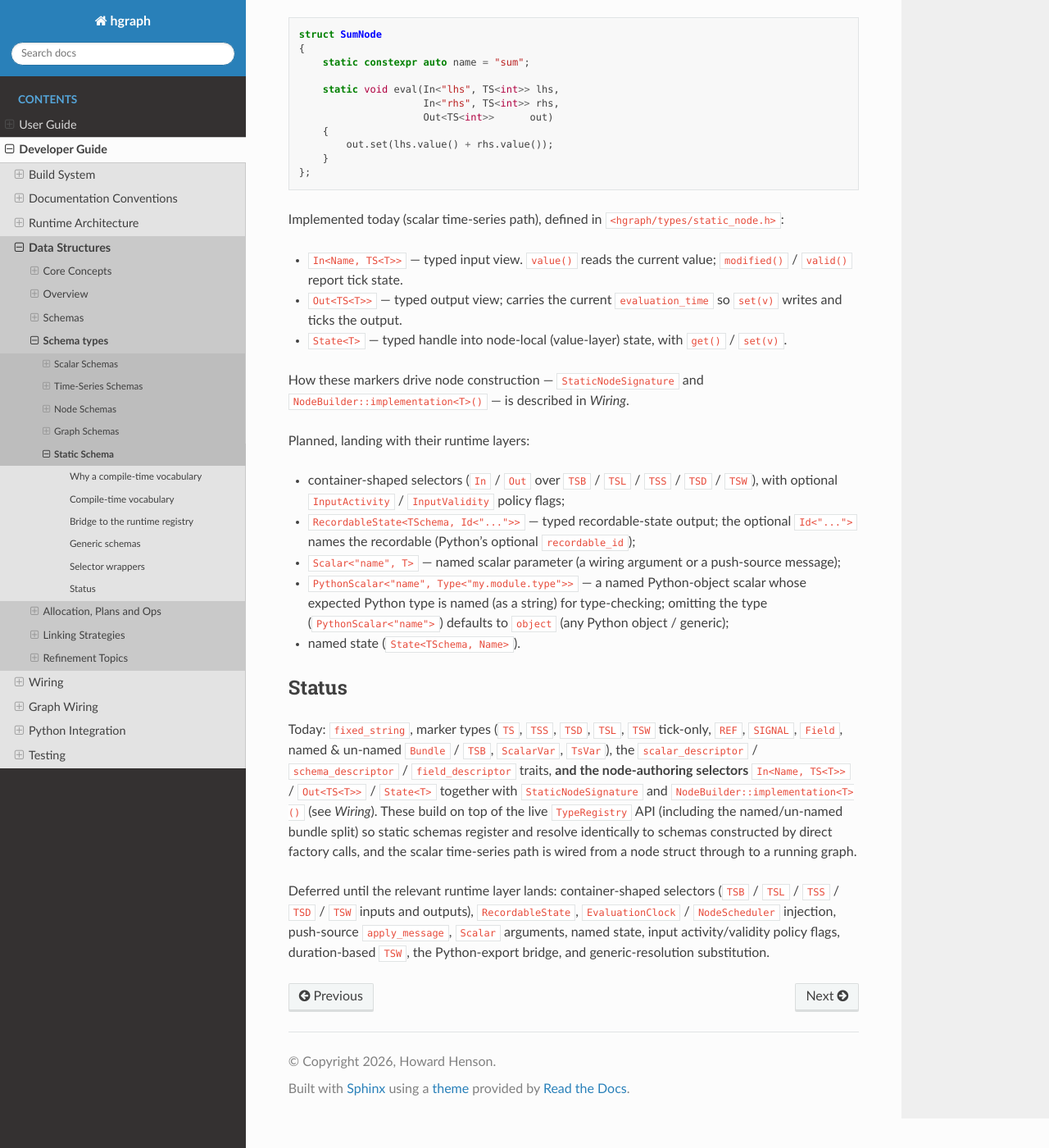
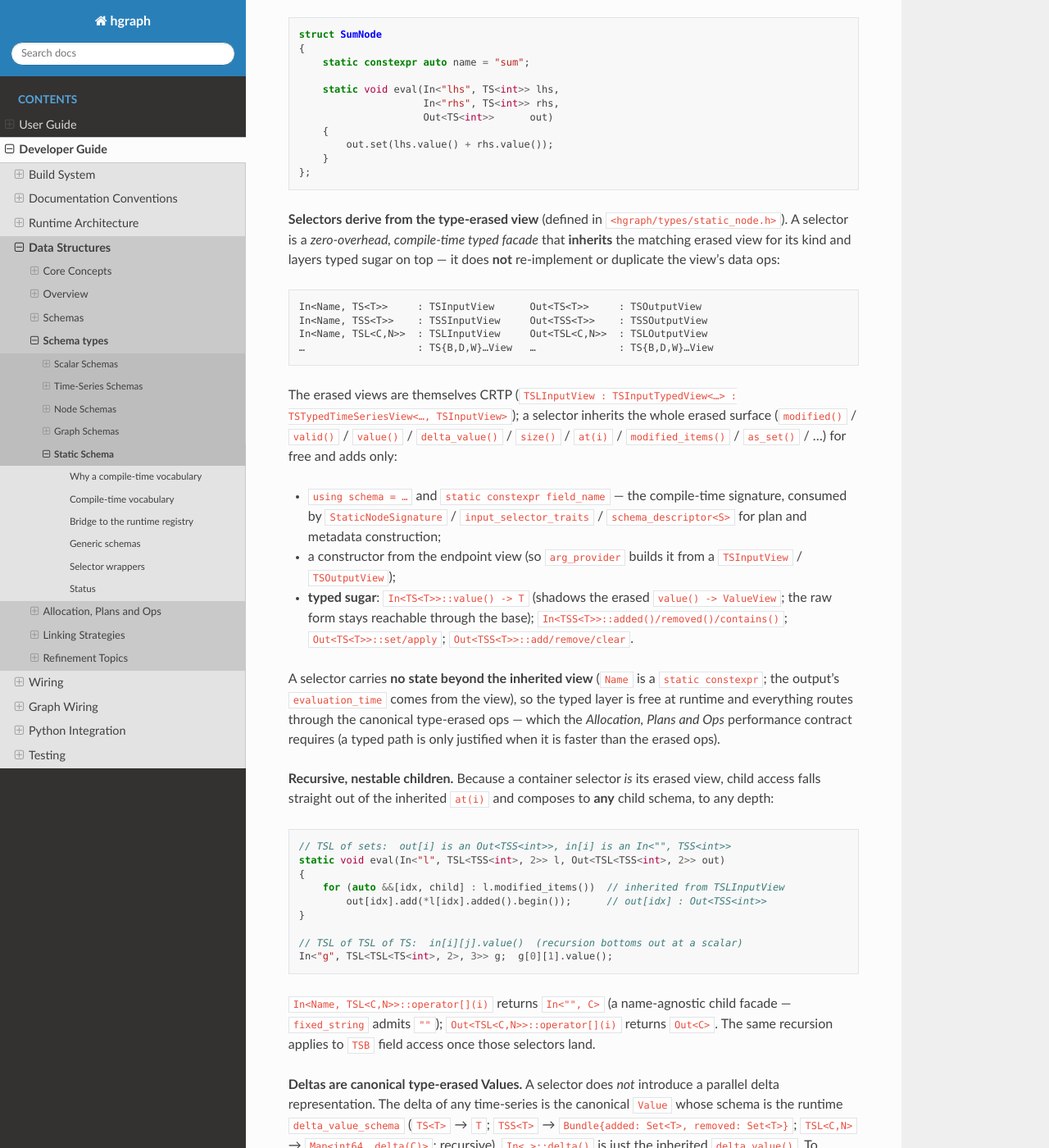
Before and after one commit to hhenson/hg_cpp, a Sphinx documentation site: the page built from docs/source/developer_guide/data_structures/schemas/static_schema.rst, in a window 1280 px wide and 1400 px high, scrolled down 3541 px. Shown: the whole window at 82% size. Built offline with Sphinx 7.4.7 and the Read the Docs theme 3.1.0, drawn with Linux system fonts in a browser that asks for light colours; some of the changed text lies outside the part shown.

Commit message:
Extend design documentation to clean up wrapper and delta helper descriptions

```diff
--- a/docs/source/developer_guide/data_structures/schemas/static_schema.rst
+++ b/docs/source/developer_guide/data_structures/schemas/static_schema.rst
@@ -181,8 +181,8 @@ described in *Schemas > Node Schemas > Generic Resolution*.
 Selector wrappers
 -----------------
 
-The selector layer wraps a static-schema marker with a runtime view,
-so a node ``eval`` can take a typed handle as a parameter:
+The selector layer pairs a static-schema marker with a runtime view, so a
+node ``eval`` can take a typed handle as a parameter:
 
 .. code-block:: cpp
 
@@ -198,29 +198,93 @@ so a node ``eval`` can take a typed handle as a parameter:
        }
    };
 
-Implemented today (scalar time-series path), defined in
-``<hgraph/types/static_node.h>``:
+**Selectors derive from the type-erased view** (defined in
+``<hgraph/types/static_node.h>``). A selector is a *zero-overhead, compile-time
+typed facade* that **inherits** the matching erased view for its kind and layers
+typed sugar on top — it does **not** re-implement or duplicate the view's data
+ops:
 
-- ``In<Name, TS<T>>`` — typed input view. ``value()`` reads the current
-  value; ``modified()`` / ``valid()`` report tick state.
-- ``Out<TS<T>>`` — typed output view; carries the current
-  ``evaluation_time`` so ``set(v)`` writes and ticks the output.
-- ``State<T>`` — typed handle into node-local (value-layer) state, with
-  ``get()`` / ``set(v)``.
+.. code-block:: text
 
+   In<Name, TS<T>>     : TSInputView      Out<TS<T>>     : TSOutputView
+   In<Name, TSS<T>>    : TSSInputView     Out<TSS<T>>    : TSSOutputView
+   In<Name, TSL<C,N>>  : TSLInputView     Out<TSL<C,N>>  : TSLOutputView
+   …                   : TS{B,D,W}…View   …              : TS{B,D,W}…View
+
+The erased views are themselves CRTP (``TSLInputView : TSInputTypedView<…> :
+TSTypedTimeSeriesView<…, TSInputView>``); a selector inherits the whole erased
+surface (``modified()`` / ``valid()`` / ``value()`` / ``delta_value()`` /
+``size()`` / ``at(i)`` / ``modified_items()`` / ``as_set()`` / …) for free and
+adds only:
+
+- ``using schema = …`` and ``static constexpr field_name`` — the compile-time
+  signature, consumed by ``StaticNodeSignature`` / ``input_selector_traits`` /
+  ``schema_descriptor<S>`` for plan and metadata construction;
+- a constructor from the endpoint view (so ``arg_provider`` builds it from a
+  ``TSInputView`` / ``TSOutputView``);
+- **typed sugar**: ``In<TS<T>>::value() -> T`` (shadows the erased
+  ``value() -> ValueView``; the raw form stays reachable through the base);
+  ``In<TSS<T>>::added()/removed()/contains()``; ``Out<TS<T>>::set/apply``;
+  ``Out<TSS<T>>::add/remove/clear``.
+
+A selector carries **no state beyond the inherited view** (``Name`` is a
+``static constexpr``; the output's ``evaluation_time`` comes from the view), so
+the typed layer is free at runtime and everything routes through the canonical
+type-erased ops — which the *Allocation, Plans and Ops* performance contract
+requires (a typed path is only justified when it is faster than the erased ops).
+
+**Recursive, nestable children.** Because a container selector *is* its erased
+view, child access falls straight out of the inherited ``at(i)`` and composes to
+**any** child schema, to any depth:
+
+.. code-block:: cpp
+
+   // TSL of sets:  out[i] is an Out<TSS<int>>, in[i] is an In<"", TSS<int>>
+   static void eval(In<"l", TSL<TSS<int>, 2>> l, Out<TSL<TSS<int>, 2>> out)
+   {
+       for (auto &&[idx, child] : l.modified_items())  // inherited from TSLInputView
+           out[idx].add(*l[idx].added().begin());      // out[idx] : Out<TSS<int>>
+   }
+
+   // TSL of TSL of TS:  in[i][j].value()  (recursion bottoms out at a scalar)
+   In<"g", TSL<TSL<TS<int>, 2>, 3>> g;  g[0][1].value();
+
+``In<Name, TSL<C,N>>::operator[](i)`` returns ``In<"", C>`` (a name-agnostic
+child facade — ``fixed_string`` admits ``""``); ``Out<TSL<C,N>>::operator[](i)``
+returns ``Out<C>``. The same recursion applies to ``TSB`` field access once those
+selectors land.
+
+**Deltas are canonical type-erased Values.** A selector does *not* introduce a
+parallel delta representation. The delta of any time-series is the canonical
+``Value`` whose schema is the runtime ``delta_value_schema`` (``TS<T>`` → ``T``;
+``TSS<T>`` → ``Bundle{added: Set<T>, removed: Set<T>}``; ``TSL<C,N>`` →
+``Map<int64, delta(C)>``; recursive). ``In<…>::delta()`` is just the inherited
+``delta_value()``. To **construct** a delta for tests/wiring, recursive builder
+functions produce the canonical ``Value`` (see *Allocation, Plans and Ops >
+Value builders* and *Testing Graphs in C++*):
+
+.. code-block:: cpp
+
+   set_delta<int>({1, 2}, {})                       // -> Bundle{added:{1,2}, removed:{}}
+   list_delta<TSS<int>>({{0, set_delta<int>({1},{})}})  // -> Map<int64, Bundle>
+
+Comparison and display go through the value-layer ops (``Value::equals`` —
+order-independent for sets/maps — and ``to_string``); no wrapper type
+re-implements them.
+
+``State<T>`` is a typed handle into node-local (value-layer) state, with
+``get()`` / ``set(v)``. ``Scalar<"name", T>`` is a named wiring-time scalar.
 How these markers drive node construction — ``StaticNodeSignature`` and
 ``NodeBuilder::implementation<T>()`` — is described in *Wiring*.
 
 Planned, landing with their runtime layers:
 
-- container-shaped selectors (``In`` / ``Out`` over ``TSB`` / ``TSL`` /
-  ``TSS`` / ``TSD`` / ``TSW``), with optional ``InputActivity`` /
-  ``InputValidity`` policy flags;
+- the remaining container selectors (``In`` / ``Out`` over ``TSB`` / ``TSD`` /
+  ``TSW``) — the same derive-from-view pattern — with optional
+  ``InputActivity`` / ``InputValidity`` policy flags;
 - ``RecordableState<TSchema, Id<"...">>`` — typed recordable-state output; the
   optional ``Id<"...">`` names the recordable (Python's optional
   ``recordable_id``);
-- ``Scalar<"name", T>`` — named scalar parameter (a wiring argument or a
-  push-source message);
 - ``PythonScalar<"name", Type<"my.module.type">>`` — a named Python-object
   scalar whose expected Python type is named (as a string) for type-checking;
   omitting the type (``PythonScalar<"name">``) defaults to ``object`` (any
@@ -234,17 +298,24 @@ Today: ``fixed_string``, marker types (``TS``, ``TSS``, ``TSD``,
 ``TSL``, ``TSW`` tick-only, ``REF``, ``SIGNAL``, ``Field``, named &
 un-named ``Bundle`` / ``TSB``, ``ScalarVar``, ``TsVar``), the
 ``scalar_descriptor`` / ``schema_descriptor`` / ``field_descriptor``
-traits, **and the node-authoring selectors** ``In<Name, TS<T>>`` /
-``Out<TS<T>>`` / ``State<T>`` together with ``StaticNodeSignature`` and
-``NodeBuilder::implementation<T>()`` (see *Wiring*). These build on top
-of the live ``TypeRegistry`` API (including the named/un-named bundle
-split) so static schemas register and resolve identically to schemas
-constructed by direct factory calls, and the scalar time-series path is
-wired from a node struct through to a running graph.
+traits, and the **derive-from-view node-authoring selectors** —
+``In<Name, TS<T>>`` / ``In<Name, TSS<T>>`` / ``In<Name, TSL<C,N>>`` (and the
+``Out<…>`` duals) deriving from ``TSInputView`` / ``TSSInputView`` /
+``TSLInputView`` (resp. the output views), plus ``State<T>`` and
+``Scalar<Name, T>`` — together with ``StaticNodeSignature`` and
+``NodeBuilder::implementation<T>()`` (see *Wiring*). ``TSL`` is **recursive**:
+its child may be any supported time-series schema (``TS`` / ``TSS`` / ``TSL``),
+nested arbitrarily, and the canonical delta ``Value`` (``Map<int64, delta(C)>``)
+is built/compared through the value layer. These build on the live
+``TypeRegistry`` API (including the named/un-named bundle split), so static
+schemas register and resolve identically to direct factory calls, and the
+scalar/set/list time-series paths wire from a node struct through to a running
+graph.
 
-Deferred until the relevant runtime layer lands: container-shaped
-selectors (``TSB`` / ``TSL`` / ``TSS`` / ``TSD`` / ``TSW`` inputs and
-outputs), ``RecordableState``, ``EvaluationClock`` / ``NodeScheduler``
-injection, push-source ``apply_message``, ``Scalar`` arguments, named state,
-input activity/validity policy flags, duration-based ``TSW``, the
-Python-export bridge, and generic-resolution substitution.
+Deferred until the relevant runtime layer lands: the remaining container
+selectors (``TSB`` / ``TSD`` / ``TSW`` inputs and outputs — same
+derive-from-view pattern), ``RecordableState``, ``EvaluationClock`` injection,
+push-source ``apply_message``, named state, input activity/validity policy
+flags, duration-based ``TSW``, the Python-export bridge, and generic-resolution
+substitution. (``NodeScheduler`` / ``SingleShotScheduler`` injection is now
+implemented; see *Authoring Nodes in C++*.)
--- a/docs/source/user_guide/authoring_nodes_cpp.rst
+++ b/docs/source/user_guide/authoring_nodes_cpp.rst
@@ -447,35 +447,76 @@ parameter becomes one field of it — which is why a node's inputs and a ``TSB``
 share the same structure.
 
 
-Collections — ``TSS`` / ``TSD`` / ``TSL`` / ``TSW``
----------------------------------------------------
+Collections — ``TSS`` / ``TSL`` (``TSD`` / ``TSW`` planned)
+-----------------------------------------------------------
 
-**Planned selectors.** Collection time-series carry per-element tick state and a
-delta (added / removed / modified). The Python iteration API maps onto C++ view
-methods:
+Collection selectors **derive from the type-erased collection view** for their
+kind (``In<…, TSS<T>> : TSSInputView``, ``In<…, TSL<C,N>> : TSLInputView``, and the
+``Out`` duals — see *Schemas > Static Schema > Selector wrappers*), so they inherit
+the full view API and add typed sugar. The per-cycle **delta** is the canonical
+type-erased ``Value`` (``In<…>::delta()`` is the inherited ``delta_value()``).
+
+**Set (``TSS<T>``) — available.** Read membership / this tick's changes; write with
+``add`` / ``remove`` / ``clear``:
 
 .. code-block:: cpp
 
-   // Planned — provisional syntax
+   struct AddedCount
+   {
+       static void eval(In<"s", TSS<int>> s, Out<TS<int>> out)
+       {
+           out.set(static_cast<int>(s.added().size()));   // s also has removed()/values()/contains()
+       }
+   };
+
+**List (``TSL<C, N>``) — available and recursive.** A fixed-size list of ``N``
+children whose schema ``C`` is **any** time-series type — ``TS<T>``, ``TSS<T>``,
+or another ``TSL`` — nested arbitrarily. ``in[i]`` yields the child input selector
+``In<"", C>`` and ``out[i]`` the child output ``Out<C>``, so you compose recursively:
+
+.. code-block:: cpp
+
+   // TSL of scalars: sum the children
+   struct SumList
+   {
+       static void eval(In<"l", TSL<TS<int>, 3>> l, Out<TS<int>> out)
+       {
+           int total = 0;
+           for (std::size_t i = 0; i < l.size(); ++i) total += l[i].value();
+           out.set(total);
+       }
+   };
+
+   // TSL of sets: forward each child's added elements (out[i] is an Out<TSS<int>>)
+   struct FanIn
+   {
+       static void eval(In<"l", TSL<TSS<int>, 2>> l, Out<TSL<TSS<int>, 2>> out)
+       {
+           for (auto &&[i, child] : l.modified_items())
+               for (int e : l[i].added()) out[i].add(e);
+       }
+   };
+
+A ``TSL`` delta is the canonical ``Map<int64, delta(C)>`` ``Value`` (recursive in
+``C``); build one for tests with ``list_delta`` (see *Testing Graphs in C++*).
+
+**Planned.** ``TSD<K, V>`` (dict) and ``TSW<T, …>`` (window) selectors follow the
+same derive-from-view pattern; the Python iteration API
+(``added_items`` / ``removed_items`` / ``modified_items``) maps onto the C++ view
+methods.
+
+.. code-block:: cpp
+
+   // Planned — TSD, provisional syntax
    struct SumValues
    {
        static void eval(In<"d", TSD<std::string, TS<int>>> d, Out<TS<int>> out)
        {
            int total = 0;
-           for (auto &&[key, v] : d.items()) { total += v.value(); }
+           for (auto &&[key, v] : d.items()) total += v.value();
            out.set(total);
        }
    };
-
-.. code-block:: python
-
-   @compute_node
-   def sum_values(d: TSD[str, TS[int]]) -> TS[int]:
-       return sum(v.value for v in d.values())
-
-The delta surfaces (``d.added()`` / ``d.removed()`` / ``d.modified()`` in C++,
-``d.added_items()`` / ``d.removed_items()`` / ``d.modified_items()`` in Python)
-will follow the same naming as the Python collection time-series.
 
 
 References and signals
--- a/docs/source/user_guide/testing_graphs_cpp.rst
+++ b/docs/source/user_guide/testing_graphs_cpp.rst
@@ -73,12 +73,13 @@ input may be a braced list (its type is inferred); later inputs are passed as
 
 The first parameter must be a time-series input, and the node must have exactly one
 output. ``eval_node`` drives **scalar** ``TS<T>``, **set** ``TSS<T>``, and fixed-size
-**list** ``TSL<TS<T>, N>`` inputs and outputs: a ``TSS`` input/output exchanges a
-per-cycle ``SetDelta<T>`` and a ``TSL`` one a per-cycle ``ListDelta<T>``, rather than a
-bare value (see *Set time-series* and *List time-series* below). The remaining
-container types (``TSB``/``TSD``/``TSW``, and dynamic/nested ``TSL``) are a future
-extension — each is one new ``ts_harness`` specialisation (see below) plus its
-``replay``/``record`` pair.
+**list** ``TSL<C, N>`` inputs and outputs, the last **recursively** in its child
+``C`` (``TS`` / ``TSS`` / ``TSL``). A scalar input/output exchanges a bare ``T`` per
+cycle; a **container** input/output exchanges the per-cycle **delta as a canonical
+type-erased ``Value``** built by ``set_delta`` / ``list_delta`` (see *Set time-series*
+and *List time-series* below). The remaining container types (``TSB`` / ``TSD`` /
+``TSW``) are a future extension — each is one new ``ts_harness`` specialisation plus its
+``delta_schema`` / ``apply`` entry in the recursive ``ts_delta`` trait.
 
 .. _ts-harness:
 
@@ -87,14 +88,16 @@ How the harness dispatches per schema
 
 ``eval_node`` itself is schema-agnostic: for each input and the output it consults a
 ``ts_harness<S>`` trait (in ``<hgraph/lib/testing/eval_node.h>``) that names the
-per-cycle **harness element** (``T`` for ``TS<T>``, ``SetDelta<T>`` for ``TSS<T>``,
-``ListDelta<T>`` for ``TSL<TS<T>, N>``) and the four operations it needs — wire the
-``replay`` source, seed its buffer, wire the ``record`` sink, and read the captured
-buffer back. The first input's element type
-is what the (braced) first argument holds, and the output's element type is what the
-returned ``std::vector<std::optional<…>>`` holds. Supporting a new time-series kind is
-therefore a localised change: add a ``ts_harness`` specialisation alongside that kind's
-``replay``/``record`` nodes; ``eval_node`` does not change.
+per-cycle **harness element** — ``T`` for a scalar ``TS<T>``, and the canonical delta
+``Value`` for a container (``TSS`` / ``TSL`` / …) — and how to wire the ``replay``
+source / ``record`` sink and seed/read the cycle-aligned buffer. Containers flow as
+canonical ``Value``\ s end to end: ``record`` captures ``in.delta_value()``, ``replay``
+re-creates ticks from a delta ``Value`` via the recursive ``ts_delta<S>::apply``, and
+``CHECK_OUTPUT`` compares with ``Value::equals`` (order-independent) and renders with
+``to_string``. The first input's element type is what the (braced) first argument
+holds; the output's element type is what the returned ``std::vector<std::optional<…>>``
+holds. Supporting a new time-series kind is a localised change: a ``ts_harness`` /
+``ts_delta`` specialisation; ``eval_node`` does not change.
 
 Comparing results: ``CHECK_OUTPUT``
 ....................................
@@ -233,100 +236,87 @@ A small set of reusable nodes lives in ``<hgraph/lib/std/std_nodes.h>`` (namespa
    auto c = wire<stdlib::const_<int>>(w, 7);        // source emitting 7 at start
    wire<stdlib::debug_print<int>>(w, c, "value");   // prints "value: 7"
 
+Deltas are canonical ``Value``\ s
+---------------------------------
+
+A container time-series ticks a **delta** each cycle, and that delta is the **canonical
+type-erased** ``Value`` whose schema is the runtime ``delta_value_schema`` —
+``Bundle{added: Set<T>, removed: Set<T>}`` for ``TSS<T>``, ``Map<int64, delta(C)>`` for
+``TSL<C, N>`` (recursive in ``C``). Tests build these with **recursive builder
+functions** that *produce a standard* ``Value`` *matching the type-erased signature*
+(there is no parallel wrapper type — comparison is ``Value::equals``, display is
+``to_string``):
+
+.. code-block:: cpp
+
+   set_delta<int>({1, 2}, {})                            // -> Bundle{added:{1,2}, removed:{}}
+   list_delta<TS<int>>({{0, 10}, {2, 30}})               // -> Map<int64, int>   (sparse: idx 0->10, 2->30)
+   list_delta<TS<int>>({10, none, 30})                   // positional: position is the index, none = skip
+   list_delta<TSS<int>>({{0, set_delta<int>({1}, {})}})  // -> Map<int64, Bundle>   (TSL of sets)
+   list_delta<TSL<TS<int>,2>>({{0, list_delta<TS<int>>({{0,1}})}})   // nested, recursive
+
 Set time-series (``TSS``)
 -------------------------
 
-A set time-series ticks a **delta** each cycle — the elements *added* and *removed*.
-Nodes author it with the ``In<Name, TSS<T>>`` selector (``size``/``contains``/
-``values``/``added``/``removed``, and ``delta()``) and the ``Out<TSS<T>>`` selector
-(``add``/``remove``/``clear``); the delta accumulates across mutations within a cycle.
-
-A delta is a **``SetDelta<T>``** (in ``<hgraph/types/static_node.h>``, alongside
-``In``/``Out``) — a lightweight wrapper over the delta *value*
-(``Bundle{added, removed}``) that reads its elements on demand, rather than a
-materialised ``std::set``. It is order-independent for equality, and it is the
-``delta_value`` type a node reads via ``In<Name, TSS<T>>::delta()``. Build one with
-``set_delta(added, removed)``.
-
-The testing toolkit captures **correct deltas**, not cumulative values. The simplest
-path is :ref:`eval_node <eval-node>`, which dispatches ``TSS`` inputs/outputs through
-the ``SetDelta``-valued harness (see :ref:`ts-harness`): a ``TSS`` input is a
-``std::vector<std::optional<SetDelta<T>>>`` and a ``TSS`` output comes back the same
-way.
+Author with ``In<Name, TSS<T>>`` (``size``/``contains``/``values``/``added``/
+``removed``; ``delta()`` is the canonical ``Bundle`` ``ValueView``) and ``Out<TSS<T>>``
+(``add``/``remove``/``clear``; the delta accumulates within a cycle). The simplest test
+path is :ref:`eval_node <eval-node>`: a ``TSS`` input/output exchanges the per-cycle
+delta ``Value`` from ``set_delta``.
 
 .. code-block:: cpp
 
    struct MirrorSet { static void eval(In<"s", TSS<int>> s, Out<TSS<int>> out)
                       { for (int r : s.removed()) out.remove(r); for (int a : s.added()) out.add(a); } };
 
-   const std::vector<std::optional<SetDelta<int>>> deltas{
+   const std::vector<std::optional<Value>> deltas{
        set_delta<int>({1, 2}, {}),   // add 1,2
        set_delta<int>({3}, {1}),      // add 3, remove 1
        set_delta<int>({}, {2, 3}),    // remove 2,3
    };
    CHECK_OUTPUT(testing::eval_node<MirrorSet>(deltas), deltas);   // round-trips the deltas
 
-The building blocks underneath are also usable directly when you need to wire a graph
-by hand: ``replay<TSS<T>>`` applies a recorded delta sequence to a ``TSS<T>`` output
-(remove then add); ``record<TSS<T>>`` captures each tick's delta; ``set_replay_deltas``
-/ ``get_recorded_deltas`` convert to/from ``std::vector<std::optional<SetDelta<T>>>``;
-and ``CHECK_OUTPUT`` compares them (rendering each delta as ``{added: {…}, removed:
-{…}}`` on mismatch).
+By hand: ``replay<TSS<T>>`` re-creates ticks from a delta ``Value`` (remove then add);
+``record<TSS<T>>`` captures ``ts.delta_value()``; ``CHECK_OUTPUT`` renders each delta as
+``{added: {…}, removed: {…}}`` on mismatch. A ``TSS`` ``const_`` (a constant set source)
+is still future work — it needs a set-valued wiring scalar.
 
-A delta bundle is ``Bundle{added: Set<T>, removed: Set<T>}`` (the fields are
-value-layer **mutable sets**, matching a live ``TSS`` delta), so ``SetDelta``
-equality is order-independent and hash-based — no per-comparison materialisation. A
-``TSS`` ``const_`` (a constant set source) is still future work: it needs a
-set-valued wiring scalar, which is its own design step.
+List time-series (``TSL``) — recursive
+--------------------------------------
 
-List time-series (``TSL``)
---------------------------
+A fixed-size ``TSL<C, N>`` is ``N`` child time-series whose schema ``C`` is **any**
+supported time-series — ``TS`` / ``TSS`` / ``TSL`` — nested arbitrarily. Author with
+``In<Name, TSL<C, N>>`` (``size``, ``operator[](i) -> In<"", C>``, ``modified_items``;
+``delta()`` is the canonical ``Map<int64, delta(C)>`` ``ValueView``) and
+``Out<TSL<C, N>>`` (``operator[](i) -> Out<C>``; ``set(i, v)`` is a scalar-child
+convenience). Children compose recursively — ``out[i]`` is an ``Out<C>``, so a TSL of
+sets writes via ``out[i].add(...)`` and a TSL of TSL via ``out[i][j].set(...)``.
 
-A fixed-size list time-series ``TSL<TS<T>, N>`` is ``N`` child scalar time-series. It
-ticks a **delta** each cycle — the children that ticked, as a ``{index -> value}``
-map. Nodes author it with the ``In<Name, TSL<TS<T>, N>>`` selector (``size``, ``at(i)``,
-``values``, and ``delta()``) and the ``Out<TSL<TS<T>, N>>`` selector, which ticks a
-child either flat (``out.set(i, v)``) or through a per-child sub-selector
-(``out[i].set(v)``, reusing the scalar ``Out<TS<T>>`` surface).
-
-A delta is a **``ListDelta<T>``** (in ``<hgraph/types/static_node.h>``, alongside
-``In``/``Out``) — a wrapper over an **immutable** value-layer ``Map<index, value>``
-that reads its entries on demand. It is the ``delta_value`` type a node reads via
-``In<...>::delta()``, order-independent for equality. Build one either as a sparse map
-or positionally:
+The simplest test path is :ref:`eval_node <eval-node>`: a ``TSL`` input/output exchanges
+the per-cycle delta ``Value`` from ``list_delta`` (recursive in ``C``).
 
 .. code-block:: cpp
 
-   list_delta<int>({{0, 10}, {2, 30}})   // sparse: index 0 -> 10, index 2 -> 30
-   list_delta<int>({10, none, 30})        // positional: position is the index, none = no tick
+   // TSL of scalars
+   struct MirrorList { static void eval(In<"l", TSL<TS<int>, 2>> l, Out<TSL<TS<int>, 2>> out)
+                       { for (std::size_t i = 0; i < l.size(); ++i) if (l[i].modified()) out.set(i, l[i].value()); } };
 
-(The delta value is *immutable* — a compact ``Map``, built once — unlike the ``TSS``
-delta whose set fields are mutable. A no-tick *cycle* is ``none`` at that cycle, not an
-empty ``list_delta``.)
+   const std::vector<std::optional<Value>> deltas{
+       list_delta<TS<int>>({{0, 1}, {1, 2}}),   // both children tick
+       list_delta<TS<int>>({{0, 5}}),            // only child 0 ticks
+   };
+   CHECK_OUTPUT(testing::eval_node<MirrorList>(deltas), deltas);
 
-The simplest test path is :ref:`eval_node <eval-node>`, which dispatches ``TSL``
-inputs/outputs through the ``ListDelta``-valued harness (see :ref:`ts-harness`): a
-``TSL`` input is a ``std::vector<std::optional<ListDelta<T>>>`` and a ``TSL`` output
-comes back the same way.
+   // TSL of sets — same harness, child delta Values are themselves set_delta(...)
+   const std::vector<std::optional<Value>> set_deltas{
+       list_delta<TSS<int>>({{0, set_delta<int>({1, 2}, {})}, {1, set_delta<int>({9}, {})}}),
+   };
+   CHECK_OUTPUT(testing::eval_node<MirrorSetList>(set_deltas), set_deltas);
 
-.. code-block:: cpp
+By hand: ``replay<TSL<C, N>>`` re-creates ticks by recursively applying each
+``index -> child_delta`` of the buffered delta to ``out[index]`` (an ``Out<C>``);
+``record<TSL<C, N>>`` captures ``ts.delta_value()`` (only the children that ticked);
+``CHECK_OUTPUT`` renders each delta as the map ``{0: 1, 1: 10}`` on mismatch.
 
-   struct MirrorList { static void eval(In<"l", TSL<TS<int>, 2>> l, Out<TSL<TS<int>, 2>> out)
-                       { for (auto &[i, v] : l.delta().items()) out.set(i, v); } };
-
-   const std::vector<std::optional<ListDelta<int>>> deltas{
-       list_delta<int>({{0, 1}, {1, 2}}),   // both children tick
-       list_delta<int>({{0, 5}}),            // only child 0 ticks
-   };
-   CHECK_OUTPUT(testing::eval_node<MirrorList>(deltas), deltas);   // round-trips the deltas
-
-The building blocks are also usable directly: ``replay<TSL<TS<T>, N>>`` sets each
-``index -> value`` of the buffered delta on a ``TSL<TS<T>, N>`` output;
-``record<TSL<TS<T>, N>>`` captures each tick's delta (only the children modified that
-cycle); ``set_replay_list_deltas`` / ``get_recorded_list_deltas`` convert to/from
-``std::vector<std::optional<ListDelta<T>>>``;
-and ``CHECK_OUTPUT`` renders each delta as the map ``{0: 1, 1: 10}`` on mismatch.
-
-This first slice covers fixed-size ``TSL`` with **scalar** children (``TS<T>``);
-dynamic (resizable) ``TSL`` and nested element schemas (a ``TSL`` of ``TSS``/``TSB``/…)
-are future extensions.
+Dynamic (resizable) ``TSL`` (``N == 0``) and ``TSD``/``TSW`` children are future
+extensions; fixed-size ``TSL`` over ``TS``/``TSS``/``TSL`` children works today.
```
